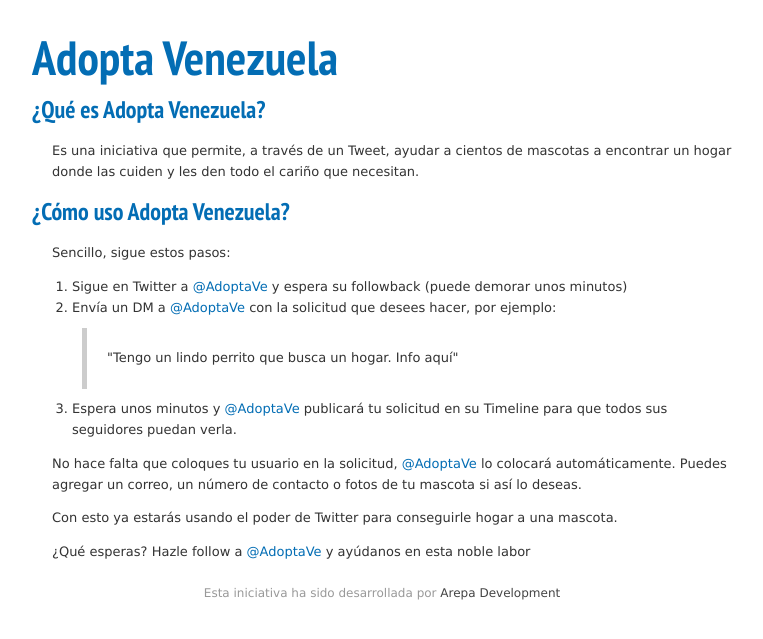
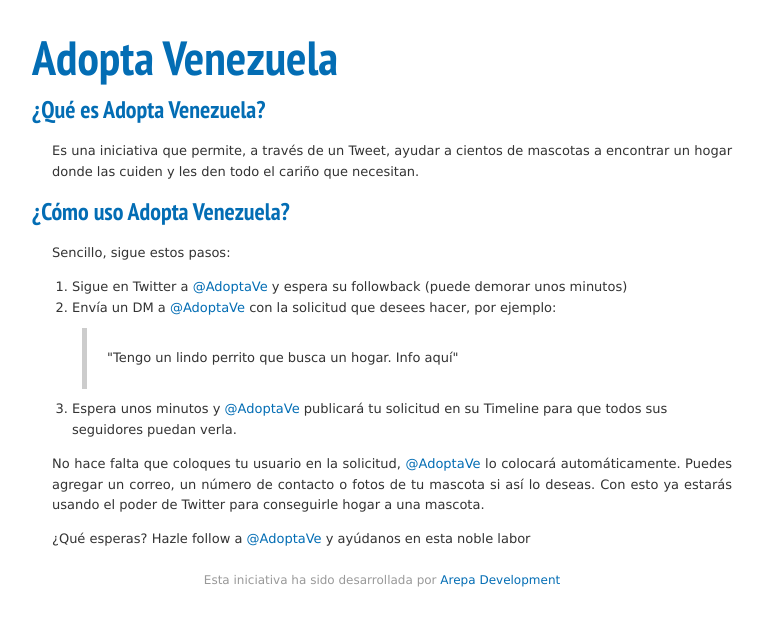
Before and after one commit to arepadev/twitdirect, a Django app: template templates/index.html in a window 1280 px wide. Shown: the top 639 px of the page, without its empty margins (258-1021 px from the left). Run offline with Django 3.2, Linux system fonts and the light colour scheme; the template is opened without the code that fills it, so the values that code supplies are empty; parts of the project's set-up code (start-up, migrations or seed data) failed here and were passed over.

Commit message:
Fixed text alignment

```diff
--- a/templates/index.html
+++ b/templates/index.html
@@ -30,9 +30,8 @@
         </ol>
 
         <p>No hace falta que coloques tu usuario en la solicitud, <a href="http://twitter.com/#!/adoptave">@AdoptaVe</a> lo colocar&aacute;
-        autom&aacute;ticamente. Puedes agregar un correo, un n&uacute;mero de contacto o fotos de tu mascota si as&iacute; lo deseas.</p>
-
-        <p>Con esto ya estar&aacute;s usando el poder de Twitter para conseguirle hogar a una mascota.</p>
+        autom&aacute;ticamente. Puedes agregar un correo, un n&uacute;mero de contacto o fotos de tu mascota si as&iacute; lo deseas.
+        Con esto ya estar&aacute;s usando el poder de Twitter para conseguirle hogar a una mascota.</p>
 
         <p>&iquest;Qu&eacute; esperas? Hazle follow a <a href="http://twitter.com/#!/adoptave">@AdoptaVe</a> y ay&uacute;danos en esta noble labor</p>
 
--- a/templates/style.css
+++ b/templates/style.css
@@ -28,6 +28,7 @@
 
 p {
     margin-left: 20px;
+    text-align: justify;
 }
 
 blockquote {
@@ -49,7 +50,3 @@
     text-align: center;
     margin-top: 20px;
 }
-
-#footer a, #footer a:hover {
-    color: #444;
-}
```
